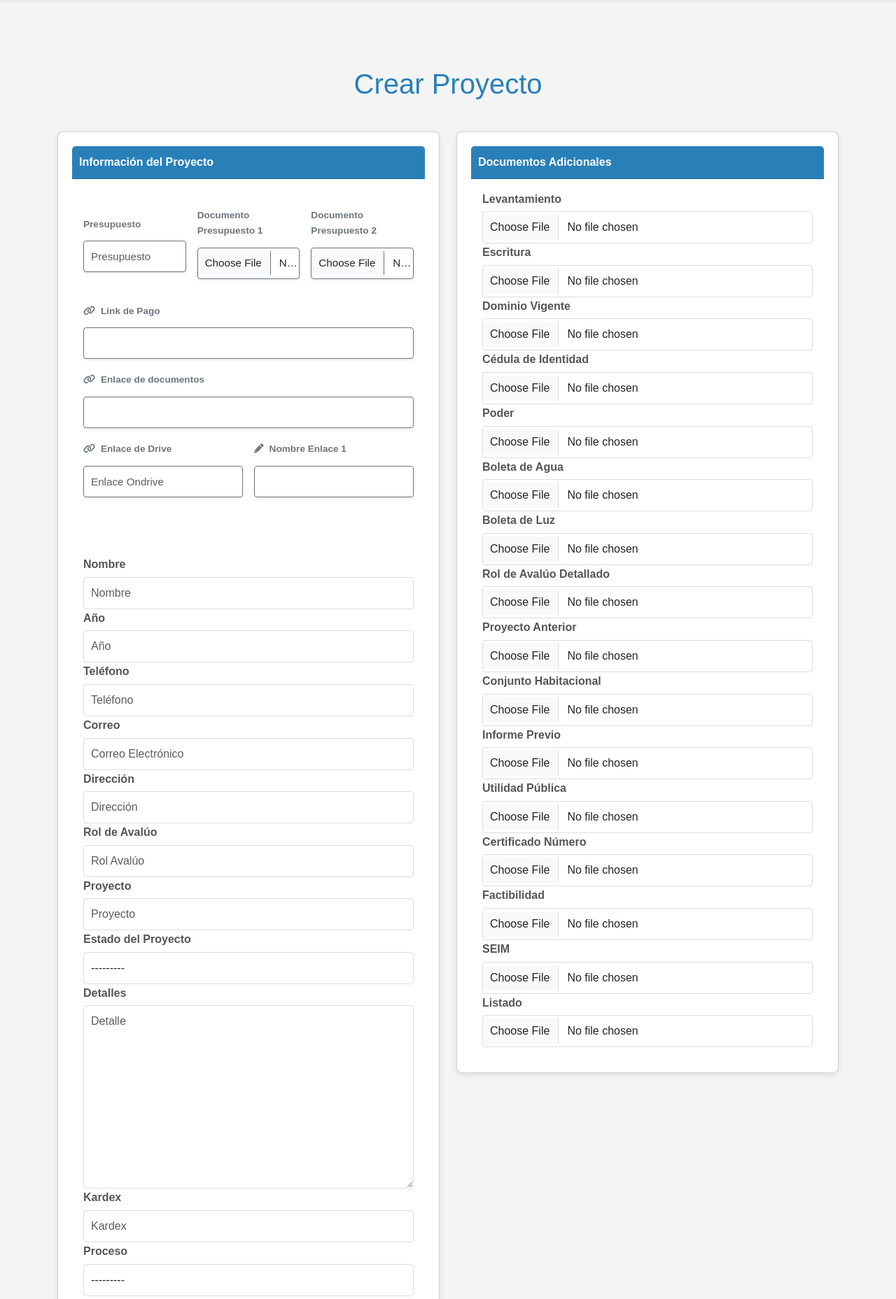
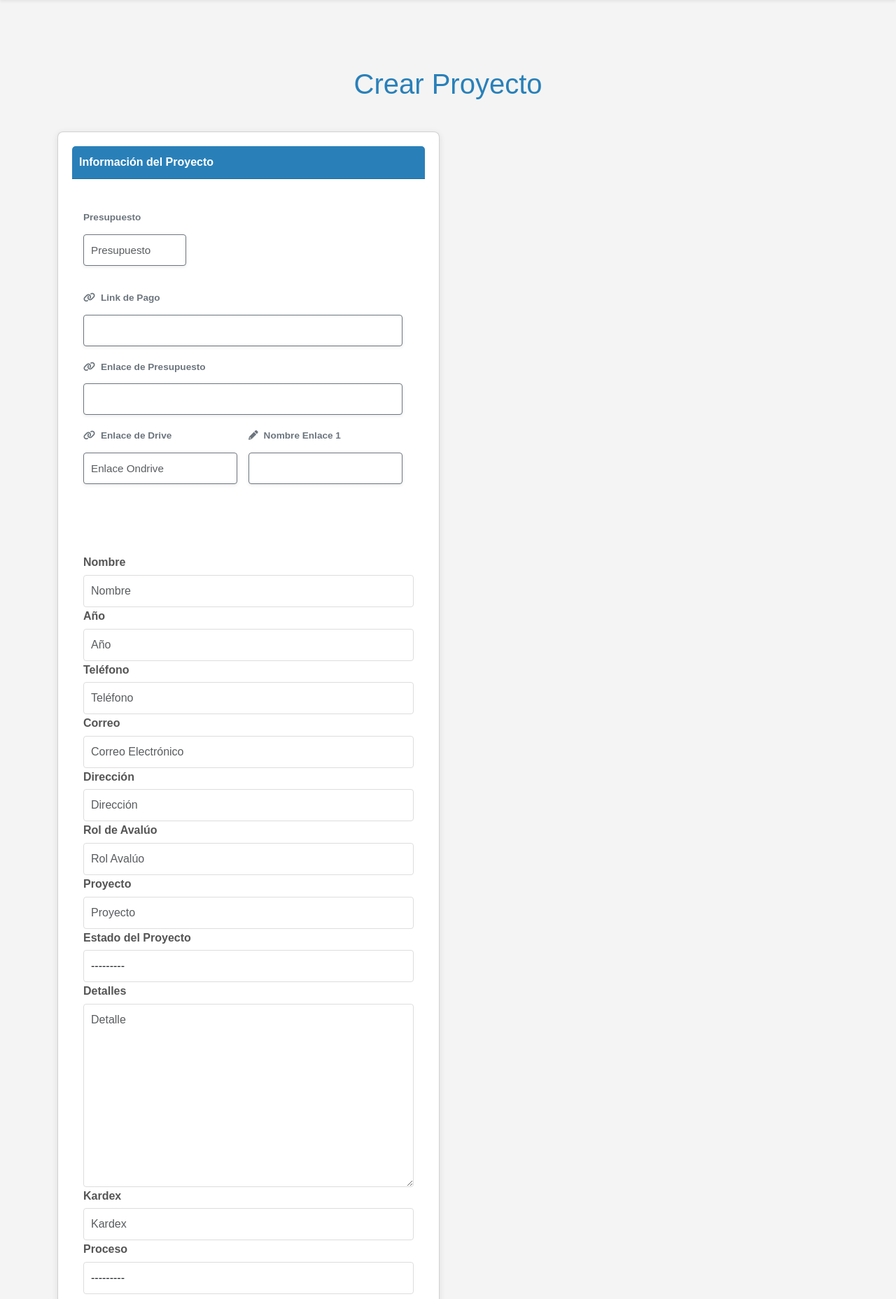
Before and after one commit to zetzer2626/proyecto, a Django app: page /proyectos/nuevo/ in a window 1280 px wide. Shown: the part 66-1923 px from the top of the page at 70% size. Run offline with Django 5.2, Linux system fonts and the light colour scheme; the visitor is signed in with stand-in values (Sample User, id 1); some libraries are stand-ins or nearby versions.

Commit message:
cambios de html

```diff
--- a/proyecto_byd/myapp/templates/myapp/proyecto_create.html
+++ b/proyecto_byd/myapp/templates/myapp/proyecto_create.html
@@ -20,28 +20,28 @@
 
                             </label>
                             <div class="row g-3 align-items-center">
-                                <!-- Campo Presupuesto -->
+
                                 <div class="col-md-4">
                                     <label for="id_presupuesto" class="form-label small text-secondary">
                                         Presupuesto
                                     </label>
                                     {{ form.presupuesto|add_class:"form-control shadow-sm border-secondary uniform-field" }}
                                 </div>
-                                <!-- Documento Presupuesto 1 -->
-                                <div class="col-md-4">
+
+                                <!-- <div class="col-md-4">
                                     <label for="id_documento_presupuesto_1" class="form-label small text-secondary">
                                         Documento Presupuesto 1
                                     </label>
                                     {{ form.documento_presupuesto_1|add_class:"form-control shadow-sm border-secondary uniform-field" }}
                                 </div>
-                                <!-- Documento Presupuesto 2 -->
+
                                 <div class="col-md-4">
                                     <label for="id_documento_presupuesto_2" class="form-label small text-secondary">
                                         Documento Presupuesto 2
                                     </label>
                                     {{ form.documento_presupuesto_2|add_class:"form-control shadow-sm border-secondary uniform-field" }}
                                 </div>
-                            </div>
+                            </div>-->
                             <div class="row g-3 mt-3">
                                 <!-- Link Presupuesto -->
                                 <div class="col-md-12">
@@ -52,7 +52,7 @@
                                 </div>
                                 <div class="col-md-12">
                                     <label for="enlace_documento" class="form-label fw-bold small text-secondary">
-                                        <i class="fas fa-link me-2"></i>Enlace de documentos
+                                        <i class="fas fa-link me-2"></i>Enlace de Presupuesto
                                     </label>
                                     {{ form.enlace_documento|add_class:"form-control shadow-sm border-secondary uniform-field" }}
                                 </div>
@@ -131,7 +131,7 @@
             </div>
 
             <!-- Documentos Adicionales -->
-            <div class="col-lg-6 mb-4">
+            <!-- <div class="col-lg-6 mb-4">
                 <div class="card">
                     <div class="card-header">Documentos Adicionales</div>
                     <div class="card-body">
@@ -201,23 +201,23 @@
                         </div>
                     </div>
                 </div>
-            </div>
+            </div> -->
 
             <!-- Opcionales -->
-            <div class="col-lg-6 mb-4">
-                <div class="card">
+               <!--  <div class="col-lg-6 mb-4">
+                    <div class="card">
                     <div class="card-header">Ingresos</div>
                     <div class="card-body">
                         <div class="form-group">
                             <div class="row g-3 align-items-center">
-                                <!-- Campo N° 1 -->
+
                                 <div class="col-md-6">
                                     <label for="id_opcional_1" class="form-label fw-bold text-secondary">
                                         <i class="fas fa-hashtag me-2"></i>N° 1
                                     </label>
                                     {{ form.opcional_1|add_class:"form-control shadow-sm border-secondary uniform-field" }}
                                 </div>
-                                <!-- Campo Nombre Ingreso 1 -->
+
                                 <div class="col-md-6">
                                     <label for="id_nombre_ingreso_1" class="form-label fw-bold text-secondary">
                                         <i class="fas fa-pencil-alt me-2"></i>Nombre Ingreso 1
@@ -229,14 +229,14 @@
 
                         <div class="form-group">
                             <div class="row g-3 align-items-center">
-                                <!-- Campo N° 1 -->
+
                                 <div class="col-md-6">
                                     <label for="id_opcional_1" class="form-label fw-bold text-secondary">
                                         <i class="fas fa-hashtag me-2"></i>N° 2
                                     </label>
                                     {{ form.opcional_2|add_class:"form-control shadow-sm border-secondary uniform-field" }}
                                 </div>
-                                <!-- Campo Nombre Ingreso 1 -->
+
                                 <div class="col-md-6">
                                     <label for="id_nombre_ingreso_2" class="form-label fw-bold text-secondary">
                                         <i class="fas fa-pencil-alt me-2"></i>Nombre Ingreso 2
@@ -248,14 +248,14 @@
 
                         <div class="form-group">
                             <div class="row g-3 align-items-center">
-                                <!-- Campo N° 1 -->
+
                                 <div class="col-md-6">
                                     <label for="id_opcional_3" class="form-label fw-bold text-secondary">
                                         <i class="fas fa-hashtag me-2"></i>N° 3
                                     </label>
                                     {{ form.opcional_3|add_class:"form-control shadow-sm border-secondary uniform-field" }}
                                 </div>
-                                <!-- Campo Nombre Ingreso 1 -->
+
                                 <div class="col-md-6">
                                     <label for="id_nombre_ingreso_3" class="form-label fw-bold text-secondary">
                                         <i class="fas fa-pencil-alt me-2"></i>Nombre Ingreso 3
@@ -267,14 +267,14 @@
 
                         <div class="form-group">
                             <div class="row g-3 align-items-center">
-                                <!-- Campo N° 1 -->
+
                                 <div class="col-md-6">
                                     <label for="id_opcional_4" class="form-label fw-bold text-secondary">
                                         <i class="fas fa-hashtag me-2"></i>N° 4
                                     </label>
                                     {{ form.opcional_4|add_class:"form-control shadow-sm border-secondary uniform-field" }}
                                 </div>
-                                <!-- Campo Nombre Ingreso 1 -->
+
                                 <div class="col-md-6">
                                     <label for="id_nombre_ingreso_4" class="form-label fw-bold text-secondary">
                                         <i class="fas fa-pencil-alt me-2"></i>Nombre Ingreso 4
@@ -287,14 +287,14 @@
 
                         <div class="form-group">
                             <div class="row g-3 align-items-center">
-                                <!-- Campo N° 1 -->
+
                                 <div class="col-md-6">
                                     <label for="id_opcional_5" class="form-label fw-bold text-secondary">
                                         <i class="fas fa-hashtag me-2"></i>N° 5
                                     </label>
                                     {{ form.opcional_5|add_class:"form-control shadow-sm border-secondary uniform-field" }}
                                 </div>
-                                <!-- Campo Nombre Ingreso 1 -->
+
                                 <div class="col-md-6">
                                     <label for="id_nombre_ingreso_5" class="form-label fw-bold text-secondary">
                                         <i class="fas fa-pencil-alt me-2"></i>Nombre Ingreso 5
@@ -306,14 +306,14 @@
 
                         <div class="form-group">
                             <div class="row g-3 align-items-center">
-                                <!-- Campo N° 1 -->
+
                                 <div class="col-md-6">
                                     <label for="id_opcional_6" class="form-label fw-bold text-secondary">
                                         <i class="fas fa-hashtag me-2"></i>N° 6
                                     </label>
                                     {{ form.opcional_6|add_class:"form-control shadow-sm border-secondary uniform-field" }}
                                 </div>
-                                <!-- Campo Nombre Ingreso 1 -->
+
                                 <div class="col-md-6">
                                     <label for="id_nombre_ingreso_6" class="form-label fw-bold text-secondary">
                                         <i class="fas fa-pencil-alt me-2"></i>Nombre Ingreso 6
@@ -325,14 +325,14 @@
 
                         <div class="form-group">
                             <div class="row g-3 align-items-center">
-                                <!-- Campo N° 1 -->
+
                                 <div class="col-md-6">
                                     <label for="id_opcional_7" class="form-label fw-bold text-secondary">
                                         <i class="fas fa-hashtag me-2"></i>N° 7
                                     </label>
                                     {{ form.opcional_7|add_class:"form-control shadow-sm border-secondary uniform-field" }}
                                 </div>
-                                <!-- Campo Nombre Ingreso 1 -->
+
                                 <div class="col-md-6">
                                     <label for="id_nombre_ingreso_7" class="form-label fw-bold text-secondary">
                                         <i class="fas fa-pencil-alt me-2"></i>Nombre Ingreso 7
@@ -344,14 +344,14 @@
 
                         <div class="form-group">
                             <div class="row g-3 align-items-center">
-                                <!-- Campo N° 1 -->
+
                                 <div class="col-md-6">
                                     <label for="id_opcional_8" class="form-label fw-bold text-secondary">
                                         <i class="fas fa-hashtag me-2"></i>N° 8
                                     </label>
                                     {{ form.opcional_8|add_class:"form-control shadow-sm border-secondary uniform-field" }}
                                 </div>
-                                <!-- Campo Nombre Ingreso 1 -->
+
                                 <div class="col-md-6">
                                     <label for="id_nombre_ingreso_8" class="form-label fw-bold text-secondary">
                                         <i class="fas fa-pencil-alt me-2"></i>Nombre Ingreso 8
@@ -363,14 +363,14 @@
 
                         <div class="form-group">
                             <div class="row g-3 align-items-center">
-                                <!-- Campo N° 1 -->
+
                                 <div class="col-md-6">
                                     <label for="id_opcional_9" class="form-label fw-bold text-secondary">
                                         <i class="fas fa-hashtag me-2"></i>N° 9
                                     </label>
                                     {{ form.opcional_9|add_class:"form-control shadow-sm border-secondary uniform-field" }}
                                 </div>
-                                <!-- Campo Nombre Ingreso 1 -->
+
                                 <div class="col-md-6">
                                     <label for="id_nombre_ingreso_9" class="form-label fw-bold text-secondary">
                                         <i class="fas fa-pencil-alt me-2"></i>Nombre Ingreso 9
@@ -381,14 +381,14 @@
                         </div>
                         <div class="form-group">
                             <div class="row g-3 align-items-center">
-                                <!-- Campo N° 1 -->
+
                                 <div class="col-md-6">
                                     <label for="id_opcional_10" class="form-label fw-bold text-secondary">
                                         <i class="fas fa-hashtag me-2"></i>N° 10
                                     </label>
                                     {{ form.opcional_10|add_class:"form-control shadow-sm border-secondary uniform-field" }}
                                 </div>
-                                <!-- Campo Nombre Ingreso 1 -->
+
                                 <div class="col-md-6">
                                     <label for="id_nombre_ingreso_10" class="form-label fw-bold text-secondary">
                                         <i class="fas fa-pencil-alt me-2"></i>Nombre Ingreso 10
@@ -399,7 +399,7 @@
                         </div>
                     </div>
                 </div>
-            </div>
+                </div> -->
 
 
 
```
Also changed, not shown: proyecto_byd/myapp/templates/myapp/proyecto_detail.html (+28 -27 lines), proyecto_byd/myapp/templates/myapp/proyecto_edit.html (+30 -30 lines), proyecto_byd/myapp/templates/myapp/proyecto_list.html (+12 -10 lines).
